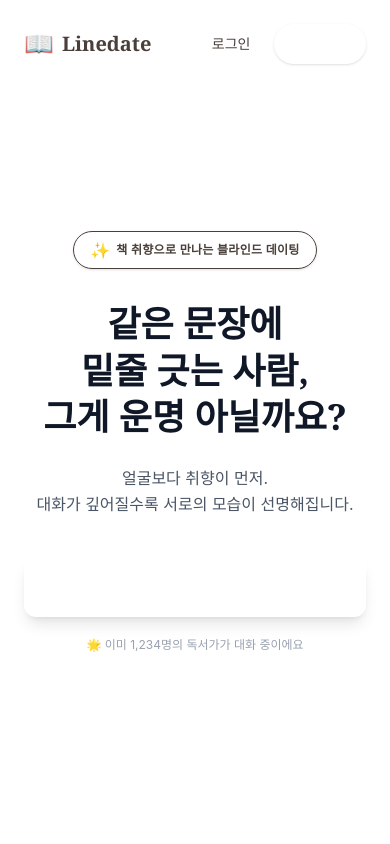
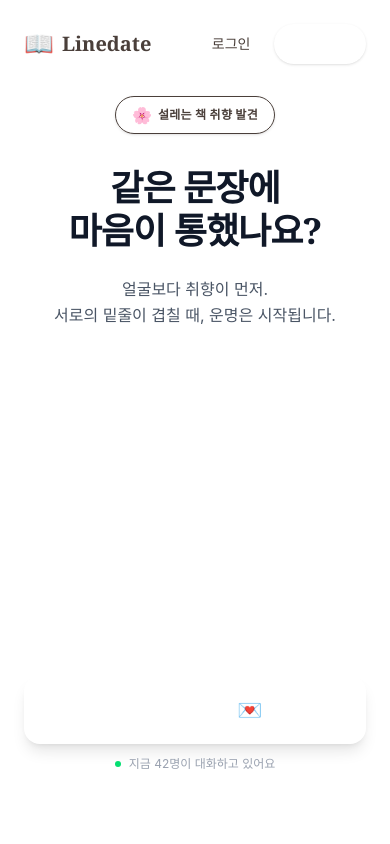
Before and after one commit to ilmagnificho/linedate, a Next.js app: page / in a window 390 px wide. Shown: the top 844 px of the page. Built offline with nearby package versions, Linux system fonts and the light colour scheme; a web font is replaced by a local one.

Commit message:
design: Restore Pink aesthetic and optimize mobile grids

```diff
--- a/app/select/page.tsx
+++ b/app/select/page.tsx
@@ -77,8 +77,8 @@ export default function SelectPage() {
                     </p>
                 </div>
 
-                {/* 책 그리드 */}
-                <div className="grid grid-cols-1 sm:grid-cols-2 lg:grid-cols-3 gap-5">
+                {/* 책 그리드 (모바일 최적화: 2열 고정) */}
+                <div className="grid grid-cols-2 gap-x-4 gap-y-6">
                     {filteredBooks.map((book) => (
                         <Link
                             key={book.id}
--- a/components/landing/Hero.tsx
+++ b/components/landing/Hero.tsx
@@ -21,39 +21,47 @@ export default function Hero() {
                 </div>
             </header>
 
-            {/* 배경 그라데이션 */}
-            <div className="absolute inset-0 bg-gradient-to-b from-[#fdfbf9] to-[#f5f0e3] -z-10" />
+            {/* 배경 그라데이션 (핑크 톤 강화) */}
+            <div className="absolute inset-0 bg-gradient-to-b from-primary-50 via-white to-secondary-50 -z-10" />
 
-            <div className="flex-1 flex flex-col justify-center items-center text-center px-6 pt-20 pb-10 max-w-md mx-auto w-full">
+            {/* 장식 요소: 핑크/피치 블러 */}
+            <div className="absolute top-[-10%] right-[-10%] w-[50%] h-[30%] bg-primary-200/40 rounded-full blur-[80px]" />
+            <div className="absolute bottom-[10%] left-[-10%] w-[60%] h-[40%] bg-accent-peach/30 rounded-full blur-[80px]" />
+
+            <div className="flex-1 flex flex-col justify-center items-center text-center px-6 pt-24 pb-10 max-w-md mx-auto w-full relative z-10">
                 {/* 배지 */}
-                <div className="inline-flex items-center gap-1.5 px-4 py-1.5 bg-white/60 backdrop-blur-sm rounded-full border border-primary-100 mb-8 shadow-sm">
-                    <span className="text-base">✨</span>
-                    <span className="text-xs font-semibold text-primary-600 tracking-wide">책 취향으로 만나는 블라인드 데이팅</span>
+                <div className="inline-flex items-center gap-1.5 px-4 py-1.5 bg-white/80 backdrop-blur-sm rounded-full border border-primary-200 mb-8 shadow-sm animate-fade-in">
+                    <span className="text-base">🌸</span>
+                    <span className="text-xs font-bold text-primary-600 tracking-wide">설레는 책 취향 발견</span>
                 </div>
 
                 {/* 메인 헤드라인 */}
-                <h1 className="font-serif text-4xl md:text-5xl font-bold leading-[1.3] mb-6 text-gray-900">
-                    같은 문장에<br />
-                    <span className="text-primary-600">밑줄 긋는 사람</span>,<br />
-                    그게 운명 아닐까요?
+                <h1 className="font-serif text-4xl md:text-5xl font-bold leading-[1.2] mb-6 text-gray-900 tracking-tight">
+                    <span className="relative inline-block">
+                        <span className="relative z-10">같은 문장</span>
+                        <span className="absolute bottom-1 left-0 right-0 h-3 bg-primary-200/60 -z-10 rounded-full"></span>
+                    </span>에<br />
+                    마음이 <span className="text-primary-500">통했나요?</span>
                 </h1>
 
                 {/* 서브 헤드라인 */}
-                <p className="text-base text-gray-600 mb-10 leading-relaxed max-w-xs mx-auto">
+                <p className="text-base text-gray-600 mb-12 leading-relaxed max-w-xs mx-auto break-keep">
                     얼굴보다 취향이 먼저.<br />
-                    대화가 깊어질수록 서로의 모습이 선명해집니다.
+                    서로의 밑줄이 겹칠 때, 운명은 시작됩니다.
                 </p>
 
                 {/* CTA 버튼 */}
-                <div className="w-full flex flex-col gap-3">
+                <div className="w-full flex flex-col gap-3 mt-auto mb-8">
                     <Link
                         href="/select"
-                        className="w-full bg-primary-600 text-white font-bold text-lg py-4 rounded-xl shadow-lg hover:bg-primary-700 transition-all hover:scale-[1.02] active:scale-[0.98]"
+                        className="w-full bg-primary-500 text-white font-bold text-xl py-5 rounded-2xl shadow-lg shadow-primary-200 hover:bg-primary-600 hover:shadow-xl transition-all hover:-translate-y-0.5 active:scale-[0.98] flex items-center justify-center gap-2"
                     >
-                        내 취향의 사람 만나기
+                        <span>내 인연 찾기</span>
+                        <span>💌</span>
                     </Link>
-                    <div className="text-xs text-center text-gray-400 mt-2">
-                        🌟 이미 1,234명의 독서가가 대화 중이에요
+                    <div className="flex items-center justify-center gap-2 text-xs text-gray-400">
+                        <span className="w-1.5 h-1.5 rounded-full bg-green-400"></span>
+                        <span>지금 42명이 대화하고 있어요</span>
                     </div>
                 </div>
             </div>
```
